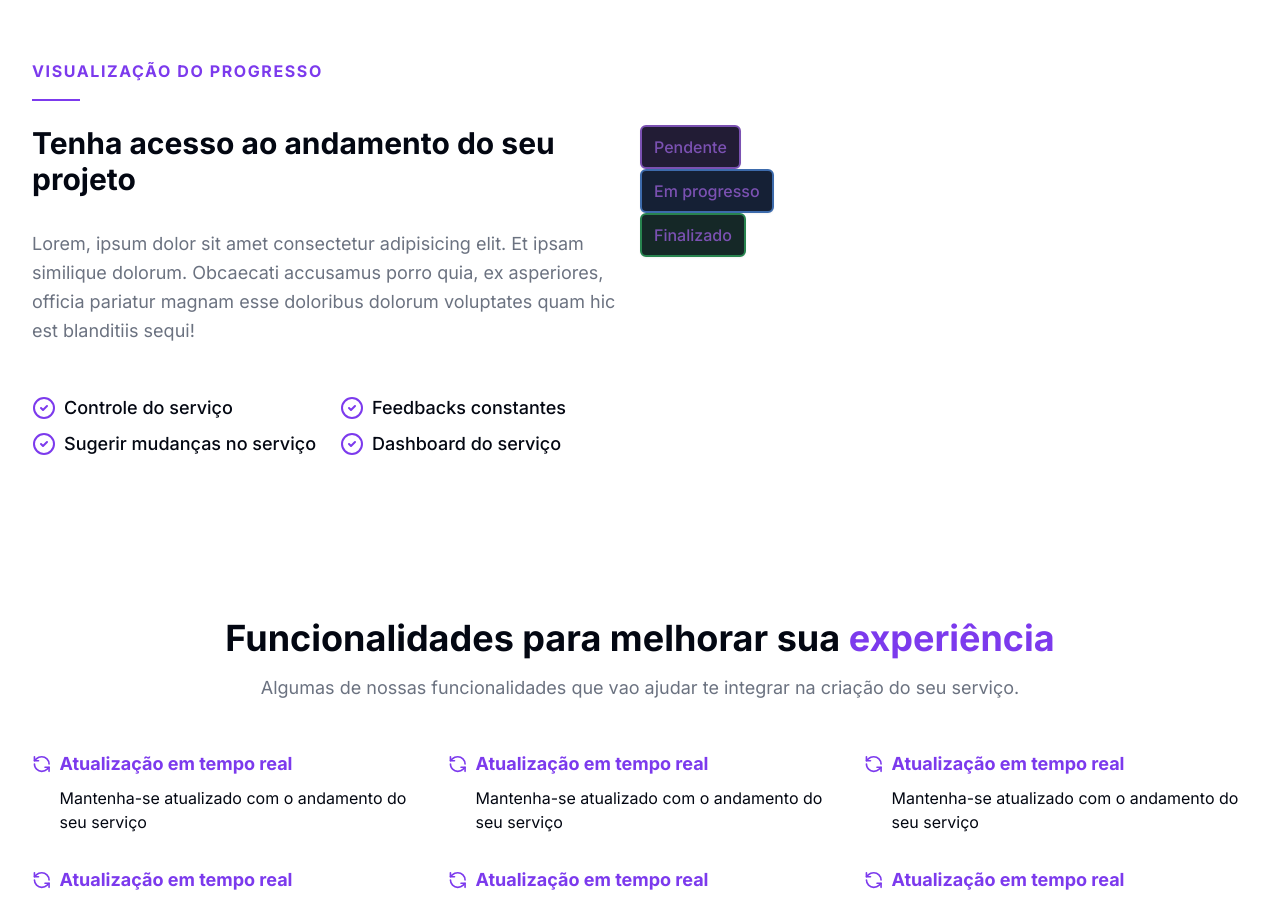
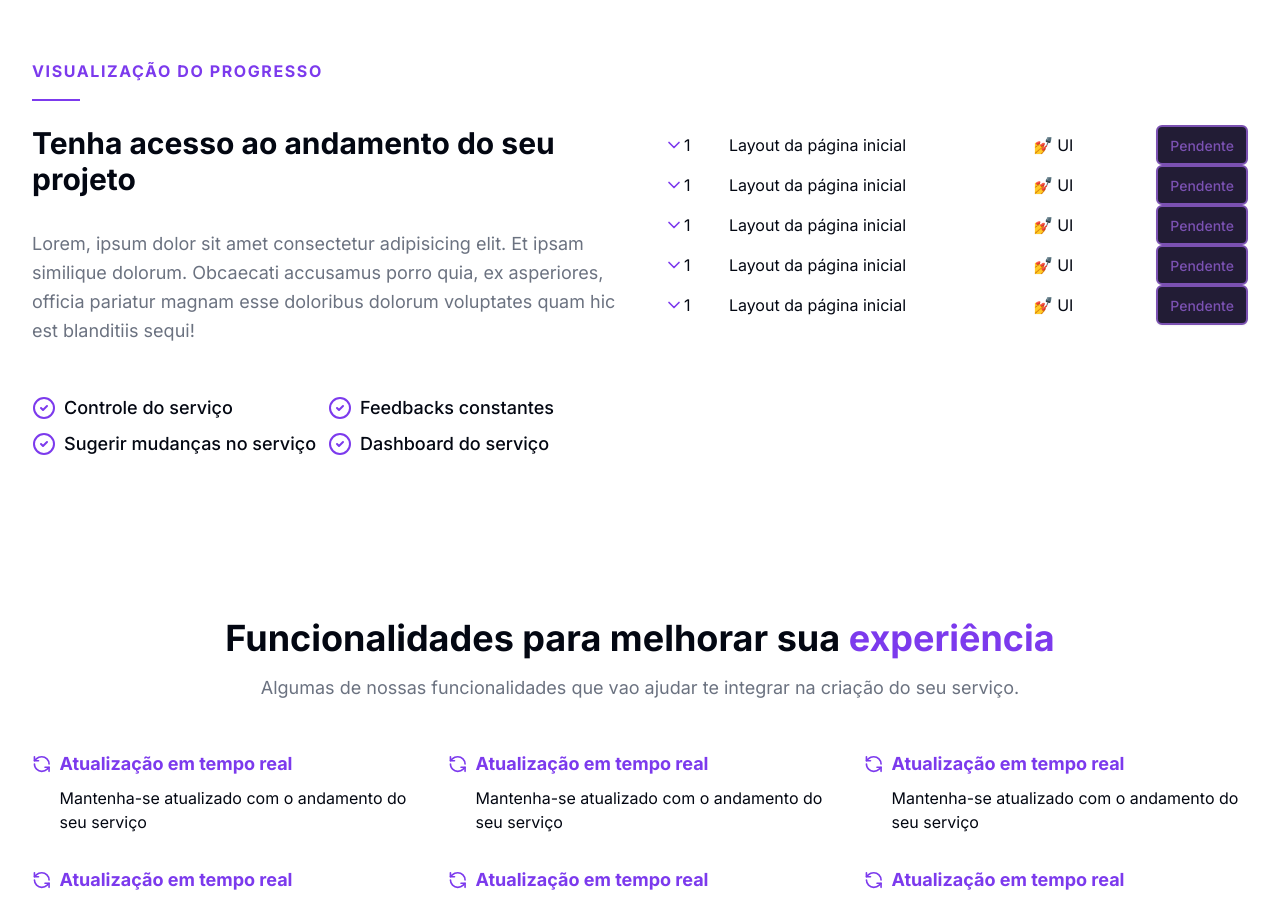
Before and after one commit to charmingruby/apperize, a Next.js app in the folder frontend/: page / in a window 1280 px wide. Shown: the part 1520-2426 px from the top of the page. Built offline with nearby package versions, Linux system fonts and the light colour scheme.

Commit message:
creating tasks demo for homepage

```diff
--- /dev/null
+++ b/frontend/src/app/(root)/components/demos/task-report-demo.tsx
@@ -0,0 +1,32 @@
+import { TaskStatus } from '@/components/task-status'
+import { ChevronDown } from 'lucide-react'
+
+// interface TaskReportProps {}
+
+export function TaskReportDemo() {
+  return (
+    <>
+      {/* 1x */}
+      <div className="flex items-center col-span-1">
+        <ChevronDown className="text-primary h-5 w-5" />
+        <span>1</span>
+      </div>
+
+      {/* 4x */}
+      <div className="col-span-4 flex items-center">
+        <span className="truncate ">Layout da página inicial</span>
+      </div>
+
+      {/* 2x */}
+      <div className="flex items-center justify-center gap-1 col-span-2">
+        <span>💅</span>
+        <span>UI</span>
+      </div>
+
+      {/* 2x */}
+      <div className="col-span-2 flex items-center justify-end">
+        <TaskStatus status="Pendente" />
+      </div>
+    </>
+  )
+}
--- /dev/null
+++ b/frontend/src/app/(root)/components/demos/tasks-board-demo.tsx
@@ -0,0 +1,15 @@
+import { TaskReportDemo } from './task-report-demo'
+
+export function TasksBoardDemo() {
+  return (
+    <div className="">
+      <div className="grid grid-cols-9">
+        <TaskReportDemo />
+        <TaskReportDemo />
+        <TaskReportDemo />
+        <TaskReportDemo />
+        <TaskReportDemo />
+      </div>
+    </div>
+  )
+}
--- a/frontend/src/app/(root)/page.tsx
+++ b/frontend/src/app/(root)/page.tsx
@@ -1,10 +1,10 @@
 import { Button } from '@/components/ui/button'
-import { ArrowRight, Blocks, CheckCircle2, RefreshCcw } from 'lucide-react'
+import { ArrowRight, RefreshCcw } from 'lucide-react'
 import { FeatureItem } from './components/feature-item'
-import { Text } from '@/components/ui/text'
 import { ValuesList } from './components/values-list'
 import { FeatureGuarantee } from './components/feature-guarantee'
 import { TaskStatus } from '@/components/task-status'
+import { TasksBoardDemo } from './components/demos/tasks-board-demo'
 
 export default function Home() {
   return (
@@ -63,7 +63,7 @@ export default function Home() {
           </span>
           <div className="w-1/6 h-0.5 bg-primary" />
         </div>
-        <div className="grid grid-cols-2">
+        <div className="grid grid-cols-2 gap-12">
           {/* Content */}
           <div>
             <strong className="font-semibold text-3xl">
@@ -85,12 +85,7 @@ export default function Home() {
             </div>
           </div>
 
-          {/* Demonstration */}
-          <div>
-            <TaskStatus status="Pendente" />
-            <TaskStatus status="Em progresso" />
-            <TaskStatus status="Finalizado" />
-          </div>
+          <TasksBoardDemo />
         </div>
       </section>
 
--- a/frontend/src/components/task-status.tsx
+++ b/frontend/src/components/task-status.tsx
@@ -8,7 +8,7 @@ interface TaskStatusProps {
 export function TaskStatus({ status }: TaskStatusProps) {
   return (
     <div
-      className={clsx('w-fit px-3 py-2 rounded-md shadow-sm border-2', {
+      className={clsx('w-fit px-3 py-1.5 rounded-md shadow-sm border-2', {
         'bg-status-pending-dark border-status-pending-main':
           status === 'Pendente',
         'bg-status-in-progress-dark border-status-in-progress-main':
@@ -17,7 +17,7 @@ export function TaskStatus({ status }: TaskStatusProps) {
       })}
     >
       <span
-        className={clsx('text-status-pending-main font-medium', {
+        className={clsx('font-medium text-sm', {
           'text-status-pending-main': status === 'Pendente',
           'text-status-in-progress-main': status === 'Em progresso',
           'text-status-done-main': status === 'Finalizado',
```
